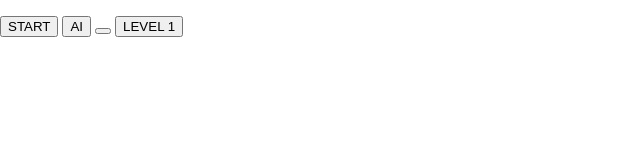
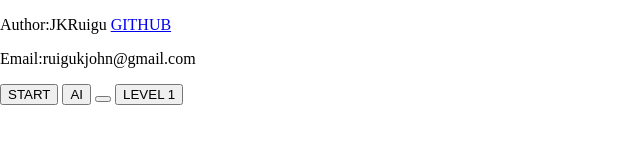
Before and after one commit to JKRuigu/snake_game, a website: page index.html in a window 1280 px wide. Shown: the whole page, without its empty margins (0-640 px from the left). Drawn offline with Linux system fonts and the light colour scheme.

Commit message:
Update index.html

```diff
--- a/index.html
+++ b/index.html
@@ -20,6 +20,8 @@
    </head>
 
    <body id="test">
+	   <p>Author:JKRuigu <span><a href="https://github.com/JKRuigu">GITHUB</a></span></p>
+	<p>Email:ruigukjohn@gmail.com</a></p>
 	<p>
 		<!--< button onclick="move(0,true)">Right</button>
 		<button onclick="move(0,false)" >Left</button>
```
